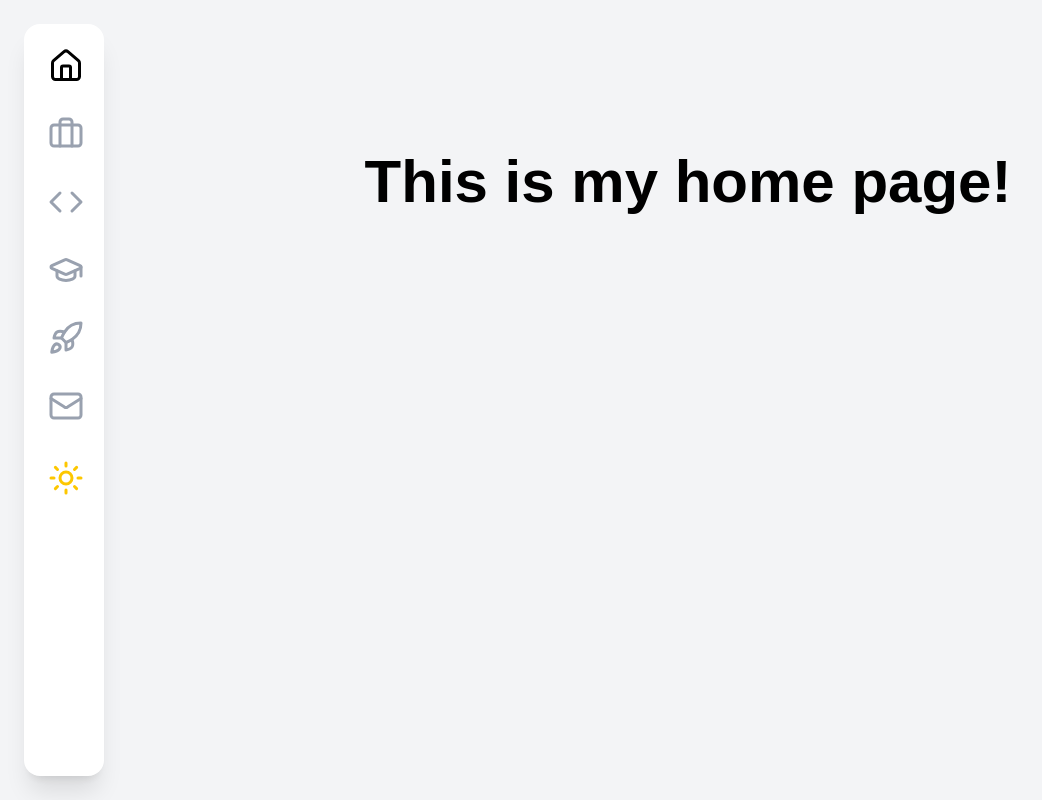
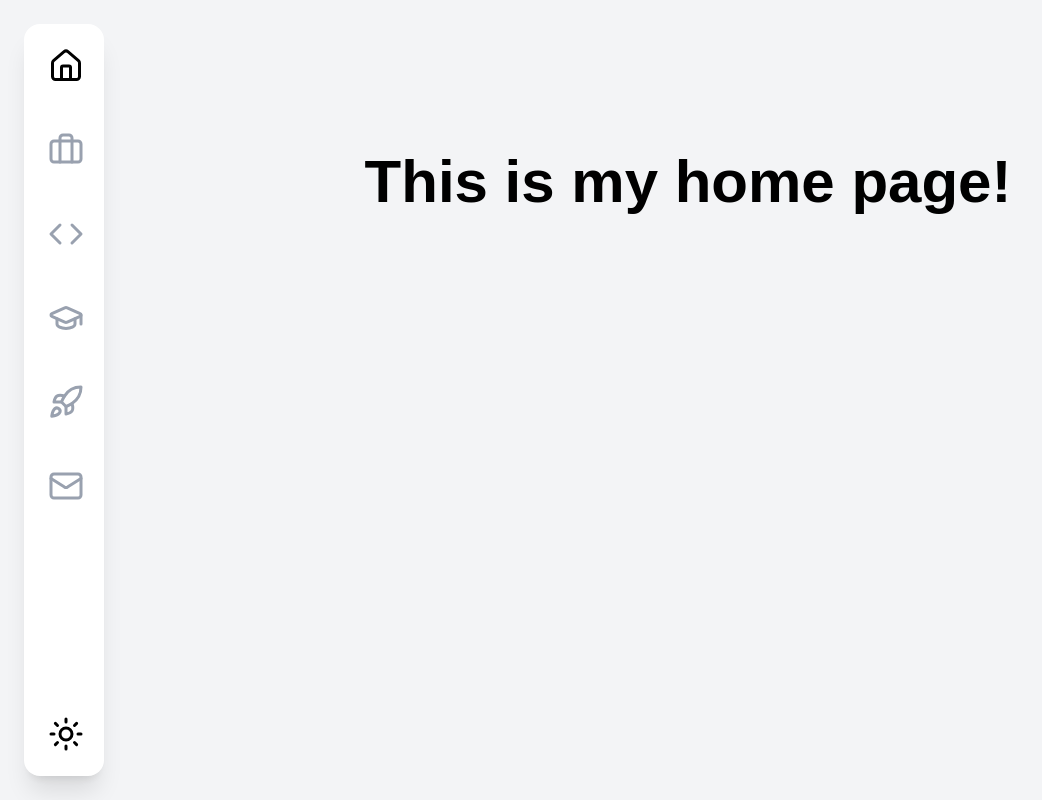
Before and after one commit to Stalhammar/stalhammar.github.io, a React (Vite) app: page / in a window 1280 px wide. Shown: the whole page, without its empty margins (0-1042 px from the left). Built offline with nearby package versions, Linux system fonts and the light colour scheme.

Commit message:
fix(sidebar): correct label visibility for ThemeToggle and nav links

```diff
--- a/src/components/SideBar.tsx
+++ b/src/components/SideBar.tsx
@@ -1,3 +1,4 @@
+import { useState } from "react";
 import { NavLink } from "react-router-dom";
 import ThemeToggle from "./ThemeToggle";
 import {
@@ -7,129 +8,112 @@ import {
   Code,
   Rocket,
   Mail,
+  X,
+  Menu,
 } from "lucide-react";
 
 export default function SideBar() {
+  const [open, setOpen] = useState<boolean>(false);
   return (
+    <>
+      {/* Mobile toggle button */}
+      <button
+        onClick={() => setOpen((v) => !v)}
+        className="md:hidden fixed top-4 left-4 z-50 grid place-items-center
+          w-12 h-12 rounded-full transition-all"
+        aria-label="Toggle menu"
+      >
+        {open ? (
+          <X size={32} className="text-black dark:text-white" />
+        ) : (
+          <Menu size={32} className="ttext-black dark:text-white" />
+        )}
+      </button>
+
+      {/* Mobile backdrop */}
+      {open && (
+        <button
+          onClick={() => setOpen(false)}
+          className="md:hidden fixed inset-0 z-30 bg-black/40"
+          aria-label="Close menu backdrop"
+        />
+      )}
       <aside
-      className="
+        className={`
           peer
-        group/sidebar
-        fixed left-6 top-6 h-[calc(100vh-3rem)]
-        bg-white dark:bg-neutral-700 shadow-xl rounded-2xl
+          group/sidebar fixed z-40
+          top-0 left-0 h-full
+          bg-white dark:bg-neutral-700 shadow-xl
           flex flex-col items-start justify-start p-6
-        transition-all duration-300 overflow-hidden
-        w-20 hover:w-48
-    "
+          transition-all duration-500 overflow-hidden
+
+          /* mobile drawer: width + slide */
+          w-64 ${open ? "translate-x-0" : "-translate-x-full"}
+
+          /* desktop position & hover expand */
+          md:translate-x-0 md:left-6 md:top-6 md:h-[calc(100vh-3rem)]
+          md:w-20 md:hover:w-48 md:rounded-2xl
+        `}
       >
-      <nav className="flex flex-col gap-8 text-gray-700 font-medium">
-        {/* Home */}
+        <nav className="flex flex-col flex-1 gap-12 font-medium mt-16 md:mt-0">
+          {/* Helper for label visibility:
+             - mobile: show when open, hide when closed
+             - desktop: hidden by default, show on sidebar hover
+          */}
+          {[
+            { to: "/", label: "Home", Icon: Home },
+            { to: "/experience", label: "Experience", Icon: Briefcase },
+            { to: "/skills", label: "Skills", Icon: Code },
+            { to: "/education", label: "Education", Icon: GraduationCap },
+            { to: "/projects", label: "Projects", Icon: Rocket },
+            { to: "/contact", label: "Contact Me", Icon: Mail },
+          ].map(({ to, label, Icon }) => (
             <NavLink
-          to="/"
-          end
+              key={to}
+              to={to}
+              end={to === "/"}
               className={({ isActive }) =>
-            `group/link flex flex-row items-center gap-3 ${
-              isActive ? "text-black dark:text-white" : "text-gray-400 dark:text-neutral-500"
+                `group/link flex flex-row items-center gap-3 transition-colors
+                 ${
+                   isActive
+                     ? "text-black dark:text-white"
+                     : "text-gray-400 dark:text-neutral-500"
                  }`
               }
+              onClick={() =>
+                setOpen(false)
+              } /* close drawer after navigate on mobile */
             >
-          <Home
+              <Icon
                 size={36}
                 className="transition-transform duration-300 group-hover/link:scale-110 origin-left"
               />
-          <span className="text-inherit opacity-0 group-hover/sidebar:opacity-100 whitespace-nowrap transition-all duration-300 group-hover/link:scale-110 origin-left">
-            Home
+              <span
+                className={`
+                  group-hover/link:scale-110
+                  whitespace-nowrap transition-all duration-300 origin-left
+                  /* mobile: controlled by 'open' */
+                  ${
+                    open
+                      ? "opacity-100 max-w-xs ml-1"
+                      : "opacity-0 max-w-0 ml-0"
+                  }
+
+                  /* desktop: show on sidebar hover */
+                  md:opacity-0 md:max-w-0 md:group-hover/sidebar:opacity-100 md:group-hover/sidebar:max-w-xs md:group-hover/sidebar:ml-1
+                `}
+              >
+                {label}
               </span>
             </NavLink>
-        {/* Experience */}
-        <NavLink
-          to="/experience"
-          className={({ isActive }) =>
-            `group/link flex flex-row items-center gap-3 ${
-              isActive ? "text-black dark:text-white" : "text-gray-400 dark:text-neutral-500"
-            }`
-          }
-        >
-          <Briefcase
-            size={36}
-            className="transition-transform duration-300 group-hover/link:scale-110 origin-left"
-          />
-          <span className="text-inherit opacity-0 group-hover/sidebar:opacity-100 whitespace-nowrap transition-all duration-300 group-hover/link:scale-110 origin-left">
-            Experience
-          </span>
-        </NavLink>
-        {/* Skills */}
-        <NavLink
-          to="/skills"
-          className={({ isActive }) =>
-            `group/link flex flex-row items-center gap-3 ${
-              isActive ? "text-black dark:text-white" : "text-gray-400 dark:text-neutral-500"
-            }`
-          }
-        >
-          <Code
-            size={36}
-            className="transition-transform duration-300 group-hover/link:scale-110 origin-left"
-          />
-          <span className="text-inherit opacity-0 group-hover/sidebar:opacity-100 whitespace-nowrap transition-all duration-300 group-hover/link:scale-110 origin-left">
-            Skills
-          </span>
-        </NavLink>
-        {/* Education */}
-        <NavLink
-          to="/education"
-          className={({ isActive }) =>
-            `group/link flex flex-row items-center gap-3 ${
-              isActive ? "text-black dark:text-white" : "text-gray-400 dark:text-neutral-500"
-            }`
-          }
-        >
-          <GraduationCap
-            size={36}
-            className="transition-transform duration-300 group-hover/link:scale-110 origin-left"
-          />
-          <span className="text-inherit opacity-0 group-hover/sidebar:opacity-100 whitespace-nowrap transition-all duration-300 group-hover/link:scale-110 origin-left">
-            Education
-          </span>
-        </NavLink>
-        {/* Projects */}
-        <NavLink
-          to="/projects"
-          className={({ isActive }) =>
-            `group/link flex flex-row items-center gap-3 ${
-              isActive ? "text-black dark:text-white" : "text-gray-400 dark:text-neutral-500"
-            }`
-          }
-        >
-          <Rocket
-            size={36}
-            className="transition-transform duration-300 group-hover/link:scale-110 origin-left"
-          />
-          <span className="text-inherit opacity-0 group-hover/sidebar:opacity-100 whitespace-nowrap transition-all duration-300 group-hover/link:scale-110 origin-left">
-            Projects
-          </span>
-        </NavLink>
-        {/* Contact Me */}
-        <NavLink
-          to="/contact"
-          className={({ isActive }) =>
-            `group/link flex flex-row items-center gap-3 ${
-              isActive ? "text-black dark:text-white" : "text-gray-400 dark:text-neutral-500"
-            }`
-          }
-        >
-          <Mail
-            size={36}
-            className="transition-transform duration-300 group-hover/link:scale-110 origin-left"
-          />
-          <span className="text-inherit opacity-0 group-hover/sidebar:opacity-100 whitespace-nowrap transition-all duration-300 group-hover/link:scale-110 origin-left">
-            Contact Me
-          </span>
-        </NavLink>
-        <div className="mt-1 transition-transform duration-300 hover:scale-125 origin-left">
-          <ThemeToggle />
+          ))}
+
+          {/* Theme toggle row */}
+          <div className="mt-auto transition-transform duration-300 hover:scale-115 origin-left">
+            <ThemeToggle isOpen={open} />
           </div>
         </nav>
       </aside>
+    </>
   );
 }
--- a/src/components/ThemeToggle.tsx
+++ b/src/components/ThemeToggle.tsx
@@ -3,7 +3,7 @@ import { Moon, Sun } from "lucide-react";
 
 const STORAGE_KEY = "theme";
 
-export default function Themetoggle() {
+export default function Themetoggle({ isOpen }: { isOpen?: boolean }) {
   const [isDark, setIsDark] = useState(false);
 
   useEffect(() => {
@@ -24,8 +24,23 @@ export default function Themetoggle() {
     <button
       onClick={toggleTheme}
       aria-label="Toggle dark mode"
+      className="flex flex-row items-center gap-3 group/sidebar"
     >
-      {!isDark ? <Sun size={36} className="text-yellow-400" /> : <Moon size={36} className="text-purple-700"/>}
+      {isDark ? (
+        <Moon size={36} className="text-white" />
+      ) : (
+        <Sun size={36} className="text-black" />
+      )}
+      {/* Show text if sidebar is hovered (desktop) OR open (mobile) */}
+      <span
+        className={`
+          whitespace-nowrap transition-opacity duration-300 text-sm dark:text-white
+          ${isOpen ? "opacity-100" : "opacity-0"}
+          md:opacity-0 md:group-hover/sidebar:opacity-100
+        `}
+      >
+        {isDark ? "Dark Mode" : "Light Mode"}
+      </span>
     </button>
   );
 }
```
Lines whose indentation alone changed are shown as unchanged.
